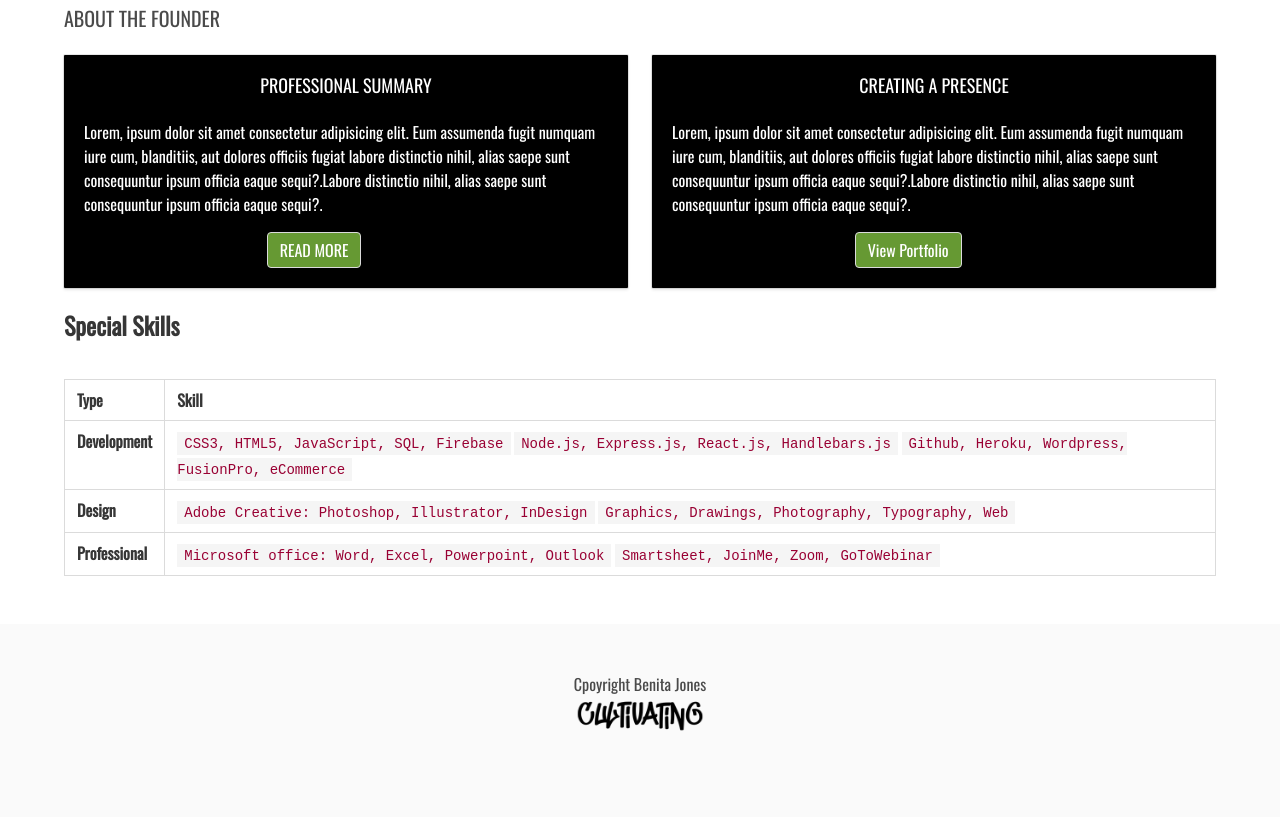
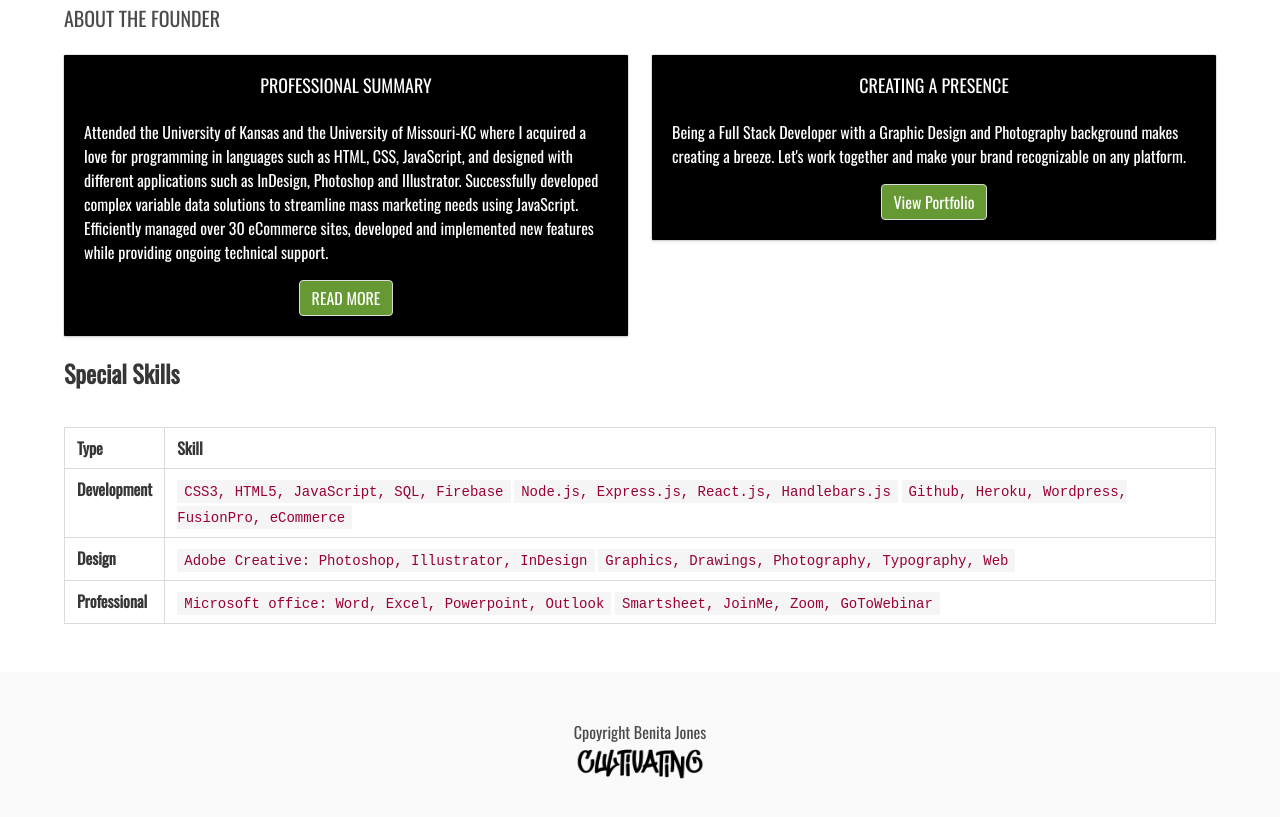
Before and after one commit to b3nitajo/portfolio-bulma-website, a website: page home.html in a window 1280 px wide. Shown: the part 1100-1917 px from the top of the page. Drawn offline with nearby package versions, Linux system fonts and the light colour scheme.

Commit message:
landing and home page text added

```diff
--- a/home.html
+++ b/home.html
@@ -132,20 +132,20 @@
                   PROFESSIONAL SUMMARY
                 </h5>
                 <p class="has-text-white">
-                  Lorem, ipsum dolor sit amet consectetur adipisicing elit.
-                  Eum assumenda fugit numquam iure cum, blanditiis, aut dolores
-                  officiis fugiat labore distinctio nihil, alias saepe sunt
-                  consequuntur ipsum officia eaque sequi?.Labore distinctio
-                  nihil, alias saepe sunt consequuntur ipsum officia eaque sequi?.
+                    Attended the University of Kansas and the University of Missouri-KC
+                    where I acquired a love for programming in languages such as HTML, CSS,
+                    JavaScript, and designed  with different applications such as InDesign,
+                    Photoshop and Illustrator.  Successfully developed complex variable data
+                    solutions to streamline mass marketing needs using JavaScript. Efficiently
+                    managed over 30 eCommerce sites, developed and implemented new features
+                    while providing ongoing technical support.
                 </p>
-              <div class="columns">
-                <div class="column"></div>
+              <div class="columns has-text-centered">
                 <div class="column">
                   <div class="button">
                     READ MORE
                   </div>
                 </div>
-                <div class="column"></div>
               </div>
             </div>
           </div>
@@ -157,20 +157,16 @@
                 CREATING A PRESENCE
               </h5>
               <p class="has-text-white">
-                  Lorem, ipsum dolor sit amet consectetur adipisicing elit.
-                  Eum assumenda fugit numquam iure cum, blanditiis, aut dolores
-                  officiis fugiat labore distinctio nihil, alias saepe sunt
-                  consequuntur ipsum officia eaque sequi?.Labore distinctio
-                  nihil, alias saepe sunt consequuntur ipsum officia eaque sequi?.
+                  Being a Full Stack Developer with a Graphic Design and Photography
+                  background makes creating a breeze. Let's work together and make your brand
+                  recognizable on any platform.
               </p>
-              <div class="columns">
-                <div class="column"></div>
+              <div class="columns has-text-centered">
                 <div class="column">
                   <div class="button">
                     View Portfolio
                   </div>
                 </div>
-                <div class="column"></div>
               </div>
             </div>
           </div>
```
Also changed, not shown: index.html (+15 -6 lines).
